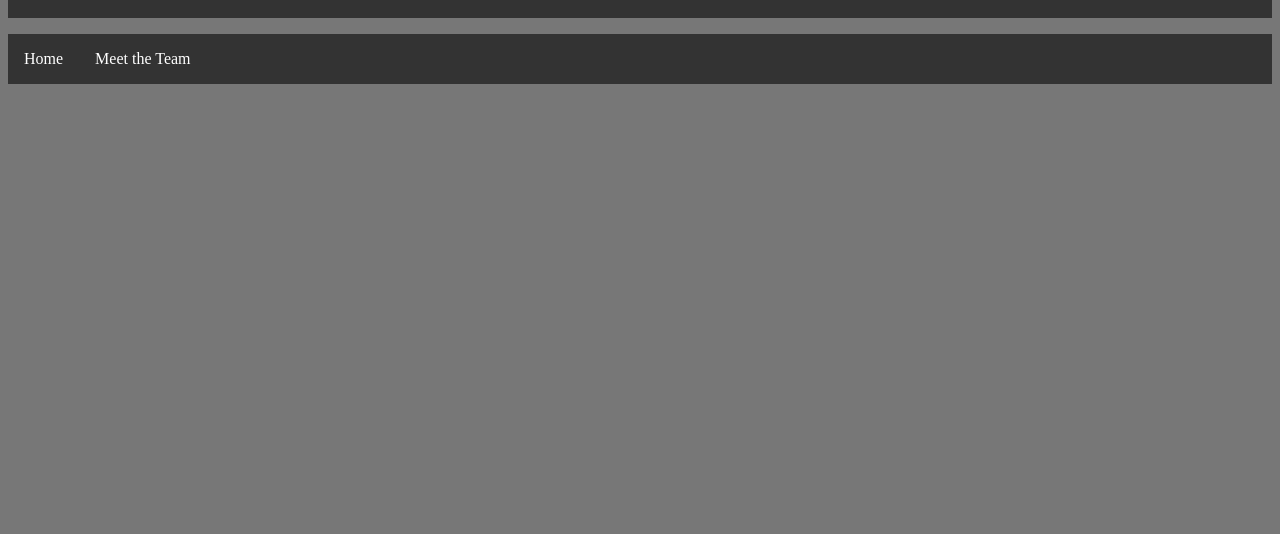
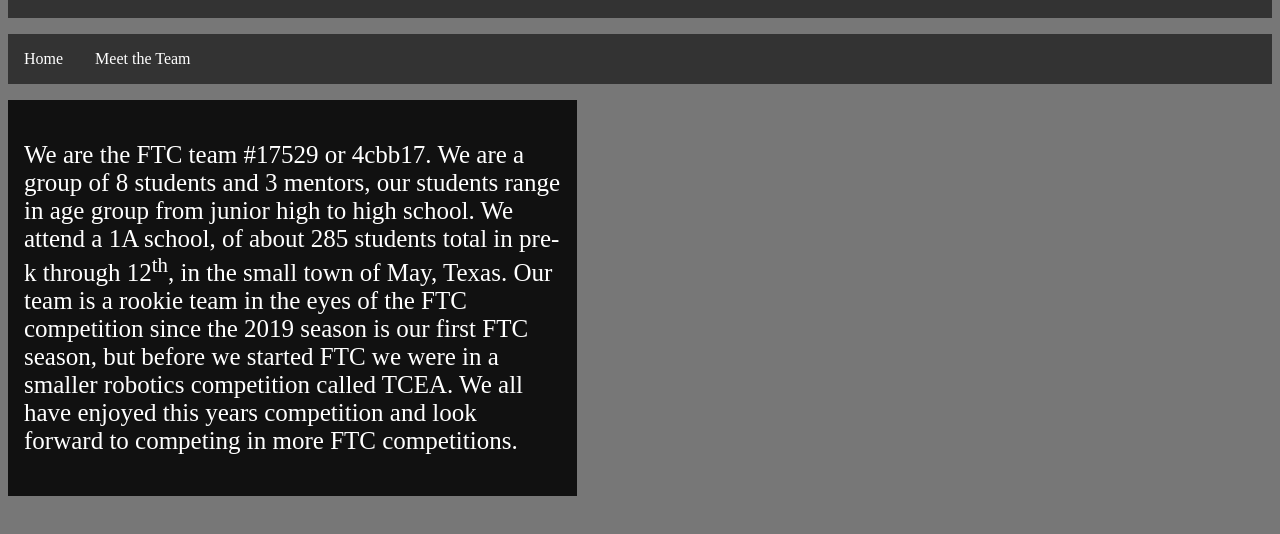
Before and after one commit to wsman217/Website4cbb17, a plain HTML site: page 4cbb17/index.html in a window 1280 px wide. Shown: the part 198-732 px from the top of the page. Drawn offline with Linux system fonts and the light colour scheme.

Commit message:
Worked on the about info.

```diff
--- a/4cbb17/index.html
+++ b/4cbb17/index.html
@@ -31,7 +31,12 @@
 </nav>
 
 <div id="info">
-
+    <p>We are the FTC team #17529 or 4cbb17. We are a group of 8 students and 3 mentors, our students range in age group
+        from junior high to high school. We attend a 1A school, of about 285 students total in pre-k through
+        12<sup>th</sup>, in the small town of May, Texas. Our team is a rookie team in the eyes of the FTC competition
+        since the 2019 season is our first FTC season, but before we started FTC we were in a smaller robotics
+        competition called TCEA. We all have enjoyed this years competition and look forward to competing in more FTC
+        competitions.</p>
 </div>
 
 <div id="pictures">
@@ -39,7 +44,25 @@
 </div>
 
 <div id="contact-us">
+    <div id="emails">
 
+    </div>
+</div>
+<div id="social">
+    <div id="instagram">
+
+    </div>
+    <div id="discord">
+
+    </div>
+    <div id="youtube">
+
+    </div>
+</div>
+<div id="support">
+    <div id="paypal">
+
+    </div>
 </div>
 </body>
 </html>
--- a/4cbb17/stylesheets/index-main-style.css
+++ b/4cbb17/stylesheets/index-main-style.css
@@ -47,3 +47,14 @@ nav a {
 nav li a:hover {
     background-color: #111111;
 }
+
+#info {
+    margin-top: 16px;
+    margin-bottom: 16px;
+    padding: 16px;
+    height: auto;
+    width: 45%;
+    background: #111111;
+    color: #ffffff;
+    font-size: 25px;
+}
```
Also changed, not shown: 1 other file.
